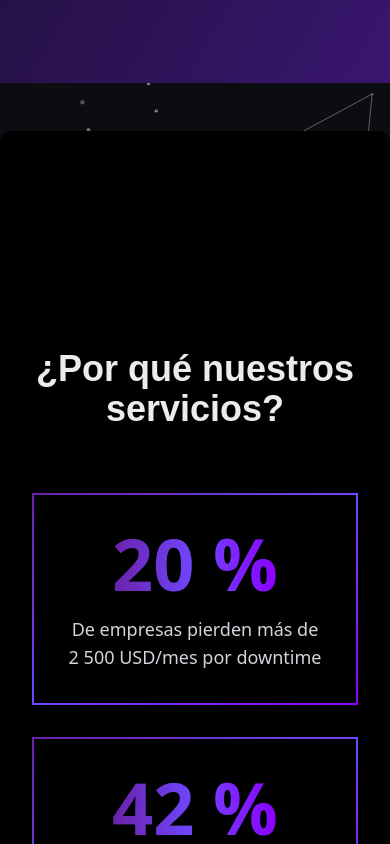
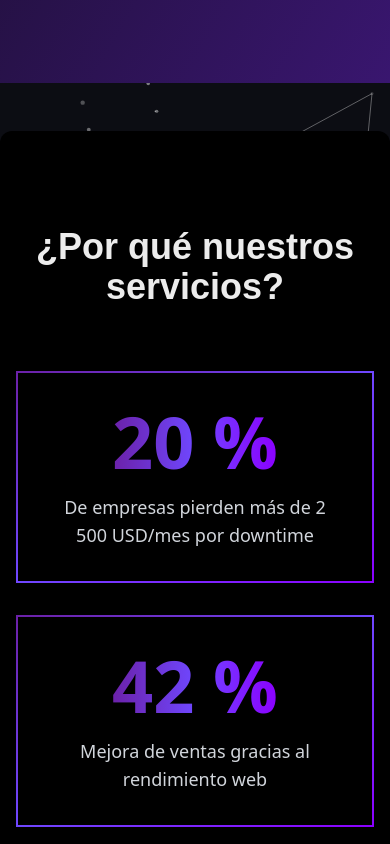
Before and after one commit to juanasaavedra/weavion, a React (Vite) app: page / in a window 390 px wide. Shown: the part 1740-2584 px from the top of the page. Built offline with nearby package versions, Linux system fonts and the light colour scheme; a web font is replaced by a local one.

Commit message:
Make Why our services section rounded and remove Por qué nosotros

```diff
--- a/src/App.jsx
+++ b/src/App.jsx
@@ -293,9 +293,7 @@ export default function App() {
         <div className="h-12 md:h-24" />
 
         {/* Stats Section */}
-        <section className="py-24 px-4 bg-black rounded-xl overflow-hidden">
-          <StatsSection />
-        </section>
+        <StatsSection />
 
         {/* Spacer */}
         <div className="h-12 md:h-24" />
@@ -318,14 +316,6 @@ export default function App() {
 
         {/* Spacer */}
         <div className="h-12 md:h-24" />
-
-        {/* Sección: Por qué nosotros? */}
-        <section className="py-24 px-4 bg-black rounded-xl overflow-hidden">
-          <h2 className="text-3xl md:text-4xl font-bold text-white mb-8 text-center">
-            ¿Por qué nosotros?
-          </h2>
-          {/* Contenido adicional aquí */}
-        </section>
       </div>
     </>
   );
--- a/src/StatsSection.jsx
+++ b/src/StatsSection.jsx
@@ -27,13 +27,13 @@ export default function StatsSection() {
     <section
       id="why-us"
       ref={sectionRef}
-      className="min-h-screen flex flex-col items-center justify-center px-4"
+      className="py-24 px-4 bg-black rounded-xl overflow-hidden flex flex-col items-center justify-center"
     >
       <h2 className="stat-title stat-animate text-4xl md:text-6xl font-bold mb-16 text-center">
         {t('whyus.title', '¿Por qué nuestros servicios?')}
       </h2>
       <div className="stats-container grid grid-cols-1 md:grid-cols-2 gap-8 w-full max-w-4xl">
-        <div className="stat-item stat-animate gradient-border rounded-3xl">
+        <div className="stat-item stat-animate gradient-border rounded-3xl overflow-hidden">
           <div className="flex flex-col items-center p-8 rounded-3xl bg-black">
             <span className="number font-bold text-7xl md:text-9xl mb-4 inline-block">
               {t('whyus.stat1.number', '20 %')}
@@ -43,7 +43,7 @@ export default function StatsSection() {
             </p>
           </div>
         </div>
-        <div className="stat-item stat-animate gradient-border rounded-3xl">
+        <div className="stat-item stat-animate gradient-border rounded-3xl overflow-hidden">
           <div className="flex flex-col items-center p-8 rounded-3xl bg-black">
             <span className="number font-bold text-7xl md:text-9xl mb-4 inline-block">
               {t('whyus.stat2.number', '42 %')}
```
